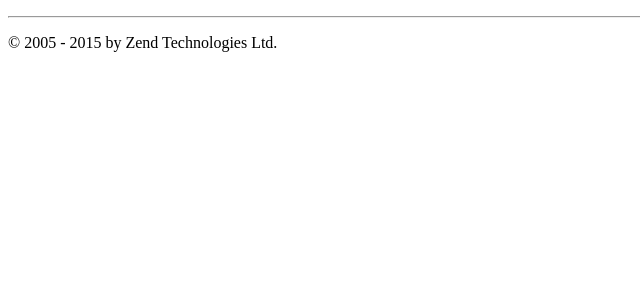
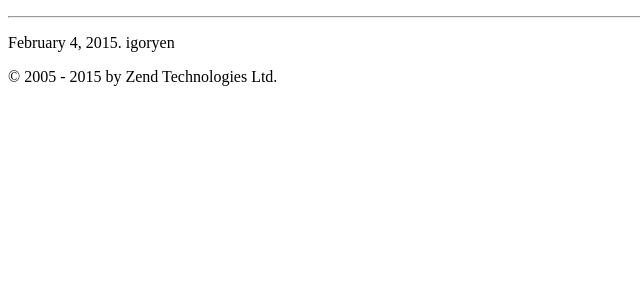
Before and after one commit to igoryen/pterms, a PHP site: template module/Application/view/layout/layout.phtml in a window 1280 px wide. Shown: the part 60-360 px from the top of the page, without its empty margins (0-640 px from the left). Run offline with PHP 8.4, Linux system fonts and the light colour scheme; the template is opened without the code that fills it, so the values that code supplies are empty.

Commit message:
bug16 - styling tweak

```diff
--- a/module/Application/view/layout/layout.phtml
+++ b/module/Application/view/layout/layout.phtml
@@ -47,6 +47,7 @@
             <?php echo $this->content; ?>
             <hr>
             <footer>
+              <p>February 4, 2015. igoryen</p>
                 <p>&copy; 2005 - <?php echo date('Y') ?> by Zend Technologies Ltd. <?php echo $this->translate('All rights reserved.') ?></p>
             </footer>
         </div> <!-- /container -->
```
